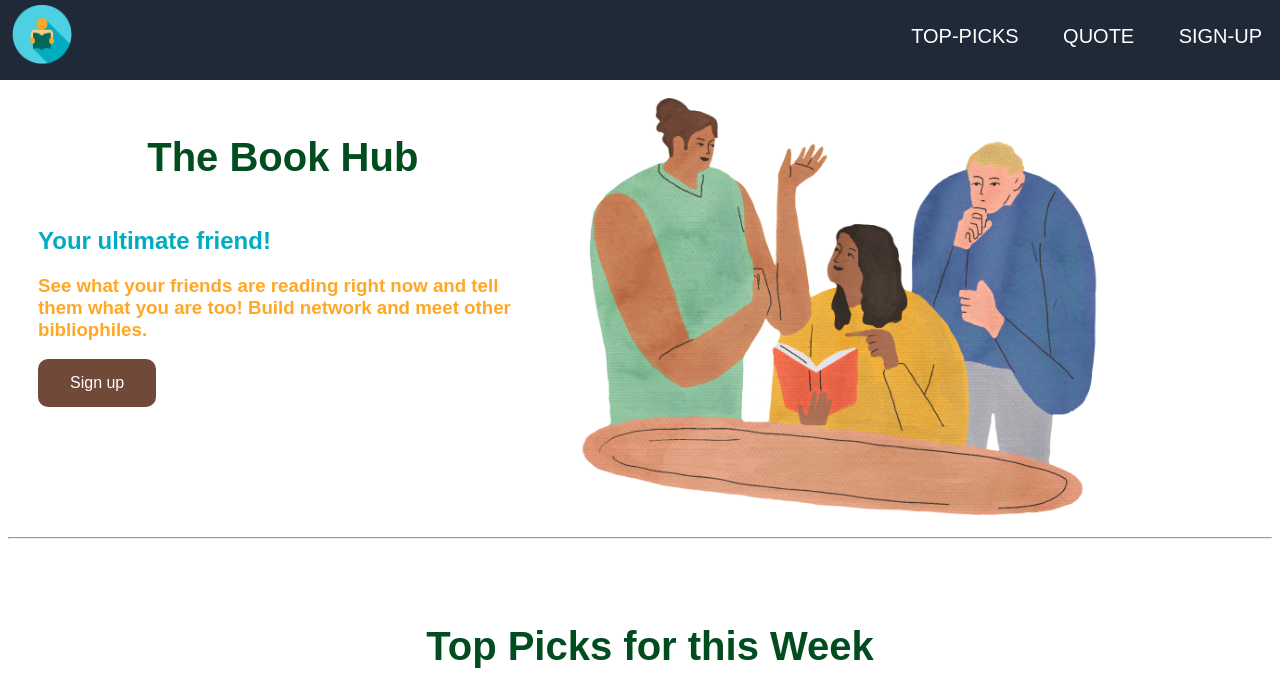
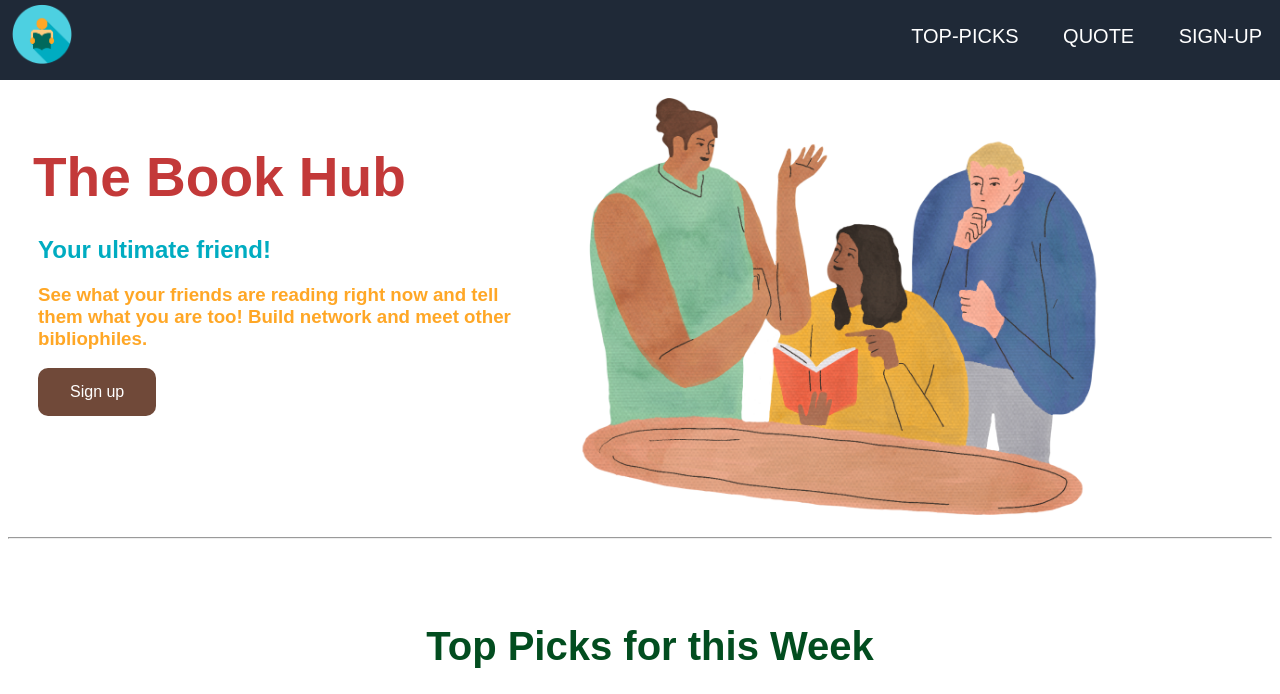
Before and after one commit to yurisha-bajracharya/The-Book-Hub, a plain HTML site: page index.html in a window 1280 px wide. Shown: the top 694 px of the page. Drawn offline with Linux system fonts and the light colour scheme.

Commit message:
Update styles.css

```diff
--- a/styles.css
+++ b/styles.css
@@ -64,6 +64,17 @@ h1{
     text-align: center;
     padding: 20px;
     font-size: 40px;
+}
+
+.text h1{
+    font-size: 55px;
+    text-align: left;
+    margin-left: -25px;
+    color: rgb(195, 57, 57);
+}
+
+.text h2{
+    margin-top: -30px;
 }
 
 h2{
```
